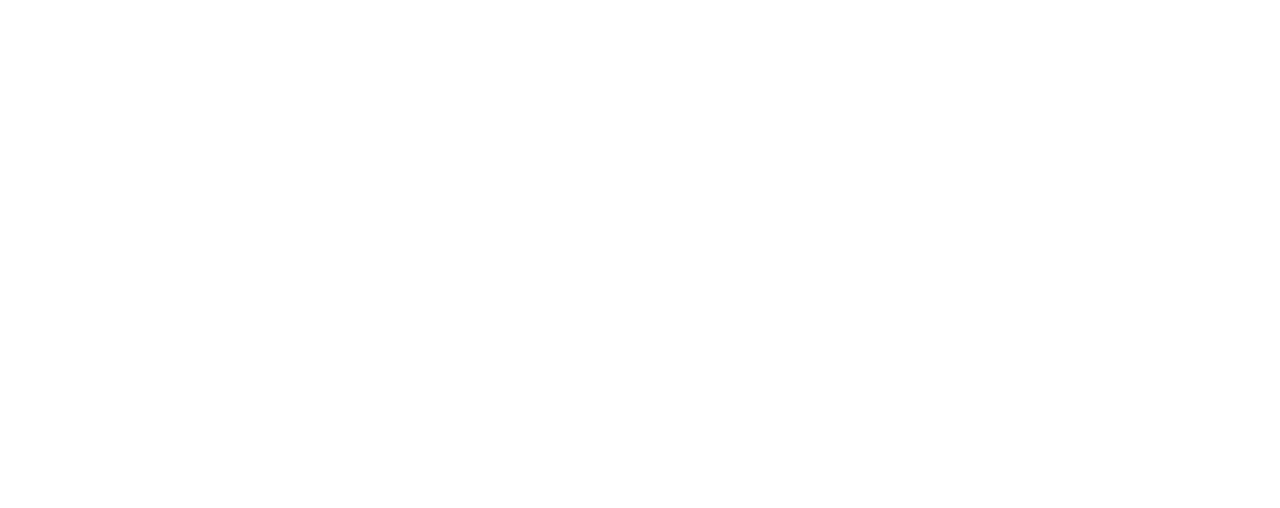
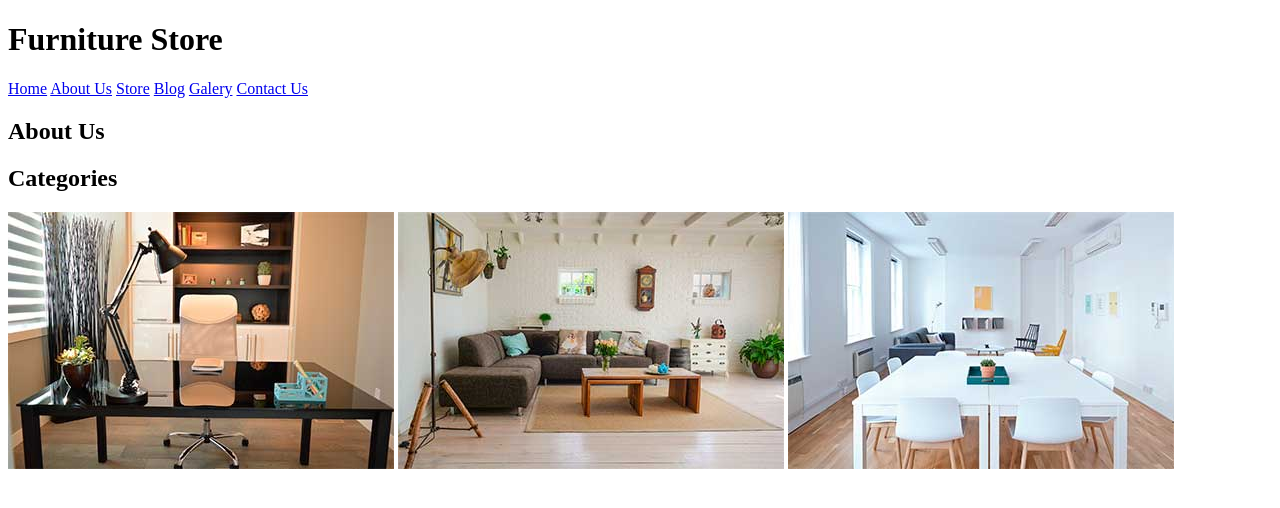
Before and after one commit to javierblancodev/furniture-store, a plain HTML site: page index.html in a window 1280 px wide. Drawn offline with Linux system fonts and the light colour scheme.

Commit message:
create nav bar

```diff
--- a/index.html
+++ b/index.html
@@ -4,9 +4,26 @@
     <meta charset="UTF-8">
     <meta http-equiv="X-UA-Compatible" content="IE=edge">
     <meta name="viewport" content="width=device-width, initial-scale=1.0">
-    <title>Document</title>
+    <title>Furniture Store</title>
 </head>
 <body>
+    <h1>Furniture Store</h1>
 
+    <nav>
+        <a href="index.html">Home</a>
+        <a href="about.html">About Us</a>
+        <a href="store.html">Store</a>
+        <a href="blog.html">Blog</a>
+        <a href="galery.html">Galery</a>
+        <a href="contact.us">Contact Us</a>
+    </nav>
+
+    <h2>About Us</h2>
+
+    <h2>Categories</h2>
+
+    <img src="img/categoria1.jpg" alt="Category 1">
+    <img src="img/categoria2.jpg" alt="Category 2">
+    <img src="img/categoria3.jpg" alt="Category 3">
 </body>
 </html>
```
